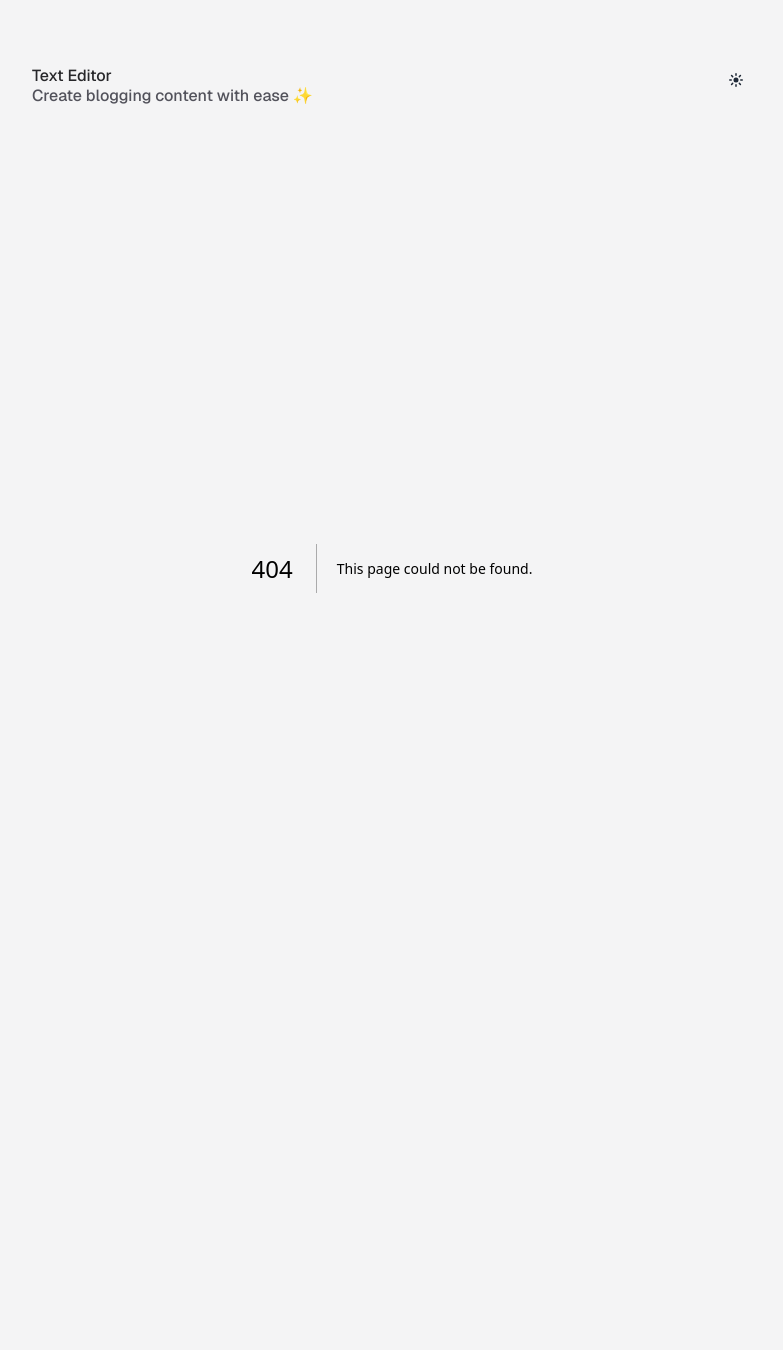
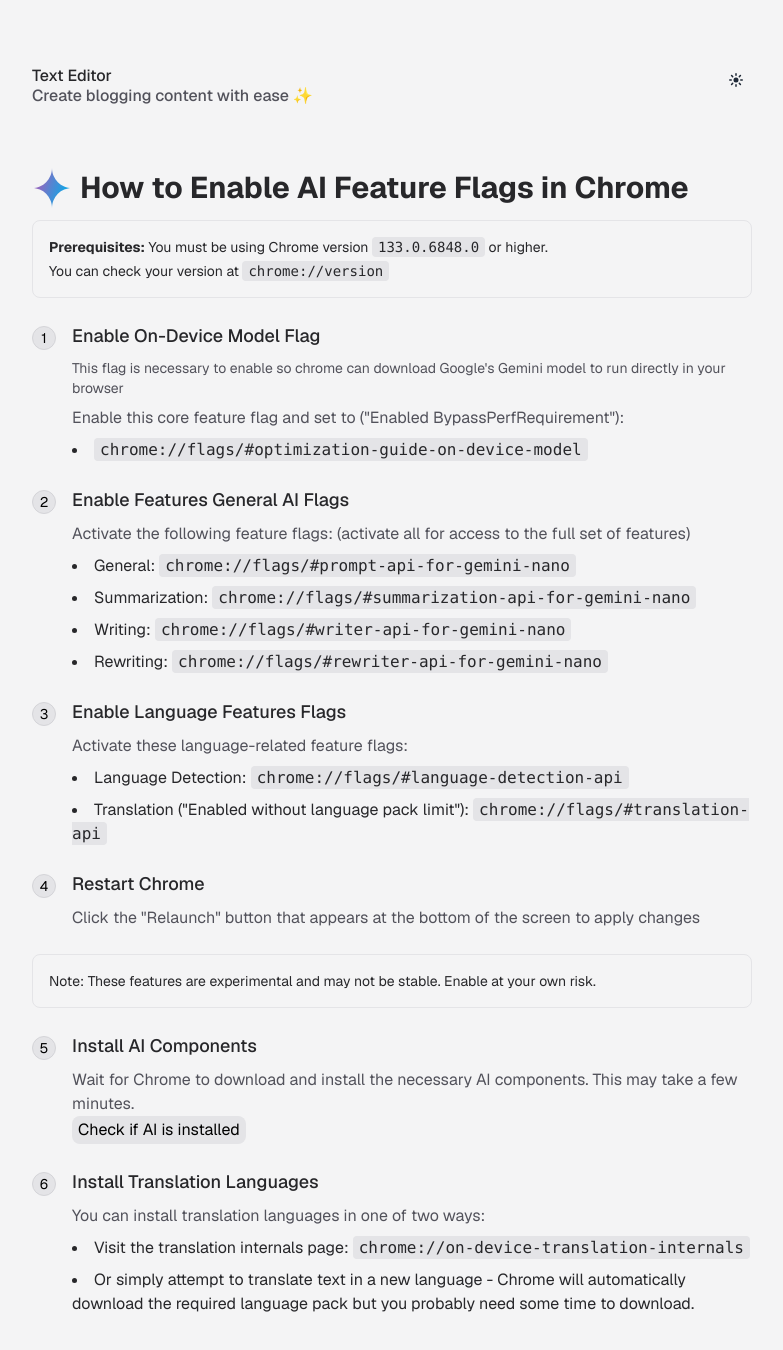
Before and after one commit to R4ULtv/text-editor, a Next.js app: page /help/how-to-enable-ai-feature-flags-in-chrome in a window 1280 px wide. Before the commit this address had no page. Shown: the top 1350 px of the page, without its empty margins (248-1031 px from the left). Before the commit the page ends 1032 px from the top, so only its background shows below. Built offline with nearby package versions, Linux system fonts and the light colour scheme.

Commit message:
add help page

```diff
--- /dev/null
+++ b/app/help/how-to-enable-ai-feature-flags-in-chrome/page.js
@@ -0,0 +1,164 @@
+import { AvailableAiCheck } from "@/components/help/AvailableAiCheck";
+import { CodeCopy } from "@/components/help/CodeCopy";
+import { CheckItem } from "@/components/help/CheckItem";
+import { GeminiIcon } from "@/utils/icons";
+
+export const metadata = {
+  title: "Enable AI Feature Flags in Chrome",
+  description:
+    "Step-by-step guide to enable experimental AI features in Chrome using feature flags and download required components.",
+};
+
+export default function Page() {
+  return (
+    <div className="max-w-3xl mx-auto">
+      <h1 className="text-3xl font-bold text-zinc-800 dark:text-zinc-200 text-start mb-3 flex items-center gap-2">
+        <GeminiIcon className="size-10" /> How to Enable AI Feature Flags in
+        Chrome
+      </h1>
+
+      <div className="mb-6 p-4 border border-zinc-200 dark:border-zinc-800 rounded-lg">
+        <p className="text-sm text-zinc-800 dark:text-zinc-200">
+          <span className="font-bold">Prerequisites:</span> You must be using
+          Chrome version <CodeCopy text="133.0.6848.0" /> or higher.
+        </p>
+        <p className="text-sm text-zinc-800 dark:text-zinc-200 mt-1">
+          You can check your version at <CodeCopy text="chrome://version" />
+        </p>
+      </div>
+
+      <ol className="space-y-6">
+        <li className="flex items-start">
+          <CheckItem number={1} />
+          <div className="ml-4">
+            <h2 className="text-lg font-medium text-zinc-800 dark:text-zinc-200">
+              Enable On-Device Model Flag
+            </h2>
+            <p className="mt-2 text-sm text-zinc-600 dark:text-zinc-400">
+              This flag is necessary to enable so chrome can download Google's
+              Gemini model to run directly in your browser
+            </p>
+            <p className="mt-2 text-zinc-600 dark:text-zinc-400">
+              Enable this core feature flag and set to ("Enabled
+              BypassPerfRequirement"):
+            </p>
+            <ul className="mt-2 list-disc list-inside text-zinc-800 dark:text-zinc-200">
+              <li>
+                <CodeCopy text="chrome://flags/#optimization-guide-on-device-model" />
+              </li>
+            </ul>
+          </div>
+        </li>
+        <li className="flex items-start">
+          <CheckItem number={2} />
+          <div className="ml-4">
+            <h2 className="text-lg font-medium text-zinc-800 dark:text-zinc-200">
+              Enable Features General AI Flags
+            </h2>
+            <p className="mt-2 text-zinc-600 dark:text-zinc-400">
+              Activate the following feature flags: (activate all for access to
+              the full set of features)
+            </p>
+            <ul className="mt-2 list-disc list-inside text-zinc-800 dark:text-zinc-200 space-y-2">
+              <li>
+                General:{" "}
+                <CodeCopy text="chrome://flags/#prompt-api-for-gemini-nano" />
+              </li>
+              <li>
+                Summarization:{" "}
+                <CodeCopy text="chrome://flags/#summarization-api-for-gemini-nano" />
+              </li>
+              <li>
+                Writing:{" "}
+                <CodeCopy text="chrome://flags/#writer-api-for-gemini-nano" />
+              </li>
+              <li>
+                Rewriting:{" "}
+                <CodeCopy text="chrome://flags/#rewriter-api-for-gemini-nano" />
+              </li>
+            </ul>
+          </div>
+        </li>
+
+        <li className="flex items-start">
+          <CheckItem number={3} />
+          <div className="ml-4">
+            <h2 className="text-lg font-medium text-zinc-800 dark:text-zinc-200">
+              Enable Language Features Flags
+            </h2>
+            <p className="mt-2 text-zinc-600 dark:text-zinc-400">
+              Activate these language-related feature flags:
+            </p>
+            <ul className="mt-2 list-disc list-inside text-zinc-800 dark:text-zinc-200 space-y-2">
+              <li>
+                Language Detection:{" "}
+                <CodeCopy text="chrome://flags/#language-detection-api" />
+              </li>
+              <li>
+                Translation ("Enabled without language pack limit"):{" "}
+                <CodeCopy text="chrome://flags/#translation-api" />
+              </li>
+            </ul>
+          </div>
+        </li>
+
+        <li className="flex items-start">
+          <CheckItem number={4} />
+          <div className="ml-4">
+            <h2 className="text-lg font-medium text-zinc-800 dark:text-zinc-200">
+              Restart Chrome
+            </h2>
+            <p className="mt-2 text-zinc-600 dark:text-zinc-400">
+              Click the "Relaunch" button that appears at the bottom of the
+              screen to apply changes
+            </p>
+          </div>
+        </li>
+      </ol>
+
+      <div className="my-6 p-4 border border-zinc-200 dark:border-zinc-800 rounded-lg">
+        <p className="text-sm text-zinc-800 dark:text-zinc-200">
+          Note: These features are experimental and may not be stable. Enable at
+          your own risk.
+        </p>
+      </div>
+      <ol className="space-y-6">
+        <li className="flex items-start">
+          <CheckItem number={5} />
+          <div className="ml-4">
+            <h2 className="text-lg font-medium text-zinc-800 dark:text-zinc-200">
+              Install AI Components
+            </h2>
+            <p className="mt-2 text-zinc-600 dark:text-zinc-400">
+              Wait for Chrome to download and install the necessary AI
+              components. This may take a few minutes.
+            </p>
+            <AvailableAiCheck />
+          </div>
+        </li>
+        <li className="flex items-start">
+          <CheckItem number={6} />
+          <div className="ml-4">
+            <h2 className="text-lg font-medium text-zinc-800 dark:text-zinc-200">
+              Install Translation Languages
+            </h2>
+            <p className="mt-2 text-zinc-600 dark:text-zinc-400">
+              You can install translation languages in one of two ways:
+            </p>
+            <ul className="mt-2 list-disc list-inside text-zinc-800 dark:text-zinc-200 space-y-2">
+              <li>
+                Visit the translation internals page:{" "}
+                <CodeCopy text="chrome://on-device-translation-internals" />
+              </li>
+              <li>
+                Or simply attempt to translate text in a new language - Chrome
+                will automatically download the required language pack but you
+                probably need some time to download.
+              </li>
+            </ul>
+          </div>
+        </li>
+      </ol>
+    </div>
+  );
+}
```
